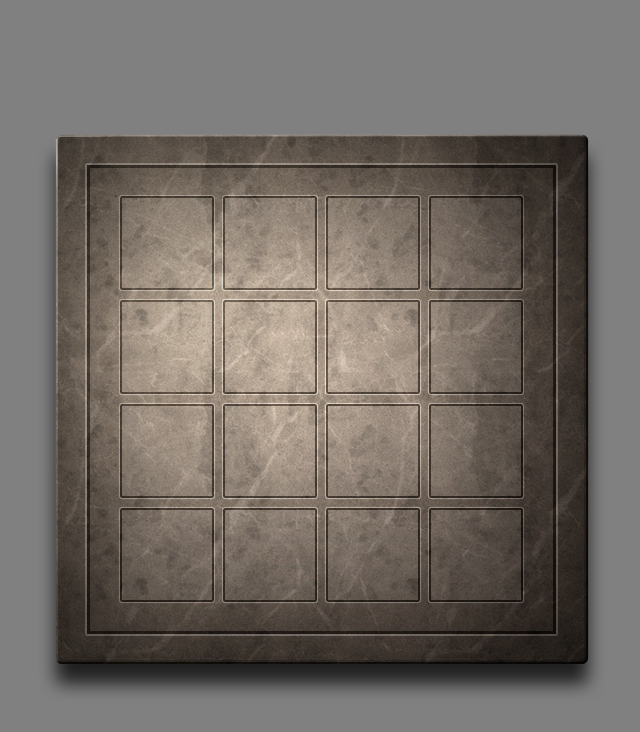
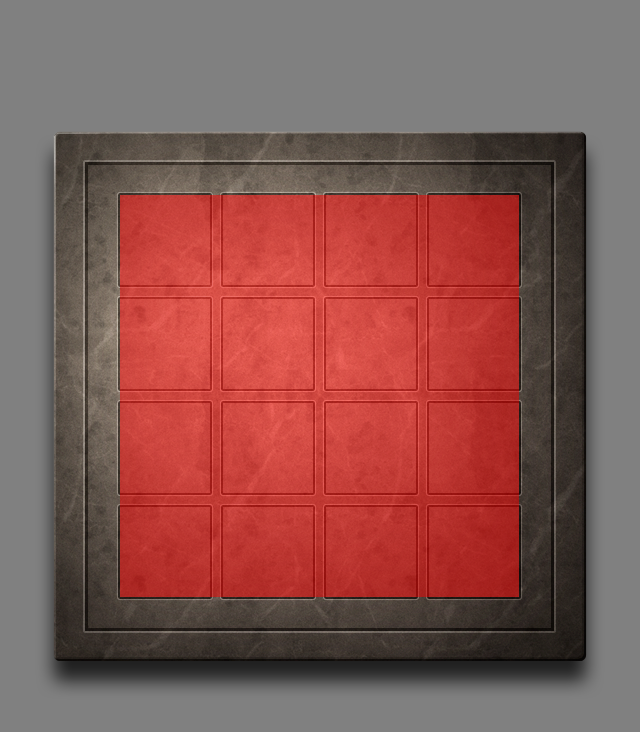
Before and after one commit to Ersanio/9yin-1024, an Angular app: page / in a window 1280 px wide. Shown: the top 732 px of the page, without its empty margins (318-958 px from the left). Built offline with nearby package versions, Linux system fonts and the light colour scheme.

Commit message:
Center the playing grid

```diff
--- a/src/app/app.component.html
+++ b/src/app/app.component.html
@@ -1 +1,6 @@
-<div class="board"></div>
+<div id="mobilewrap">
+  <div id="container">
+    <div class="tiles">
+    </div>
+  </div>
+</div>
--- a/src/app/app.component.scss
+++ b/src/app/app.component.scss
@@ -1,8 +1,30 @@
-.board {
-  background-image: url("../assets/ditu1024.png");
-  width: 624px;
-  height: 624px;
-  position:relative;
-  left: 4px;
-  top: 10px;
+#mobilewrap{
+  position: absolute;
+  width: 100%;
+  height: 100%;
+
+  #container {
+    background-image: url("../assets/ditu1024.png");
+    background-repeat: no-repeat;
+    background-position: center;
+    background-size: 624px 624px;
+    position: absolute;
+    width: 624px;
+    height: 624px;
+    margin: auto;
+    left: 4px;
+    right: 0;
+    top: 13px;
+    bottom: 0;
+
+    .tiles {
+      position: absolute;
+      top: 100px;
+      left: 108px;
+      width: 399px;
+      height: 402px;
+
+      background-color: rgba(255, 0, 0, 0.5);
+    }
+  }
 }
--- a/src/app/components/tile/tile.component.html
+++ b/src/app/components/tile/tile.component.html
@@ -1 +1 @@
-<p>tile works!</p>
+<img src="assets/2.png" />
--- a/src/index.html
+++ b/src/index.html
@@ -2,9 +2,9 @@
 <html lang="en">
 <head>
   <meta charset="utf-8">
-  <title>Thousandtwentyfour</title>
+  <title>1024</title>
   <base href="/">
-  <meta name="viewport" content="width=device-width, initial-scale=1">
+  <meta name="viewport" content="width=device-width, initial-scale=0.5, maximum-scale=0.5, user-scalable=no">
   <link rel="icon" type="image/x-icon" href="favicon.ico">
 </head>
 <body>
--- a/src/styles.scss
+++ b/src/styles.scss
@@ -2,8 +2,4 @@
 
 body {
   background-color: gray;
-  display:grid;
-  place-items: center;
-  height: 100vh;
-  width: 100vw;
 }
```
